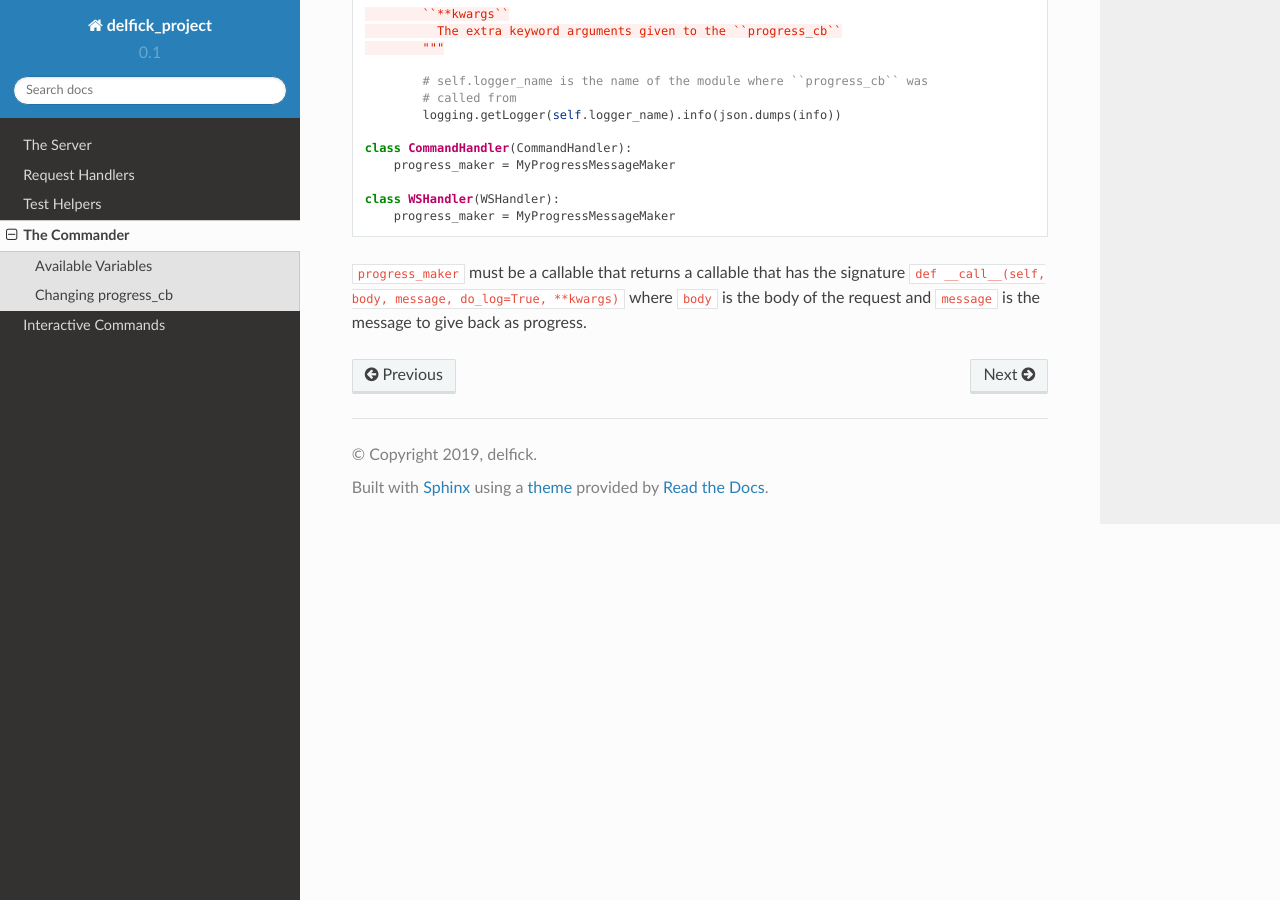
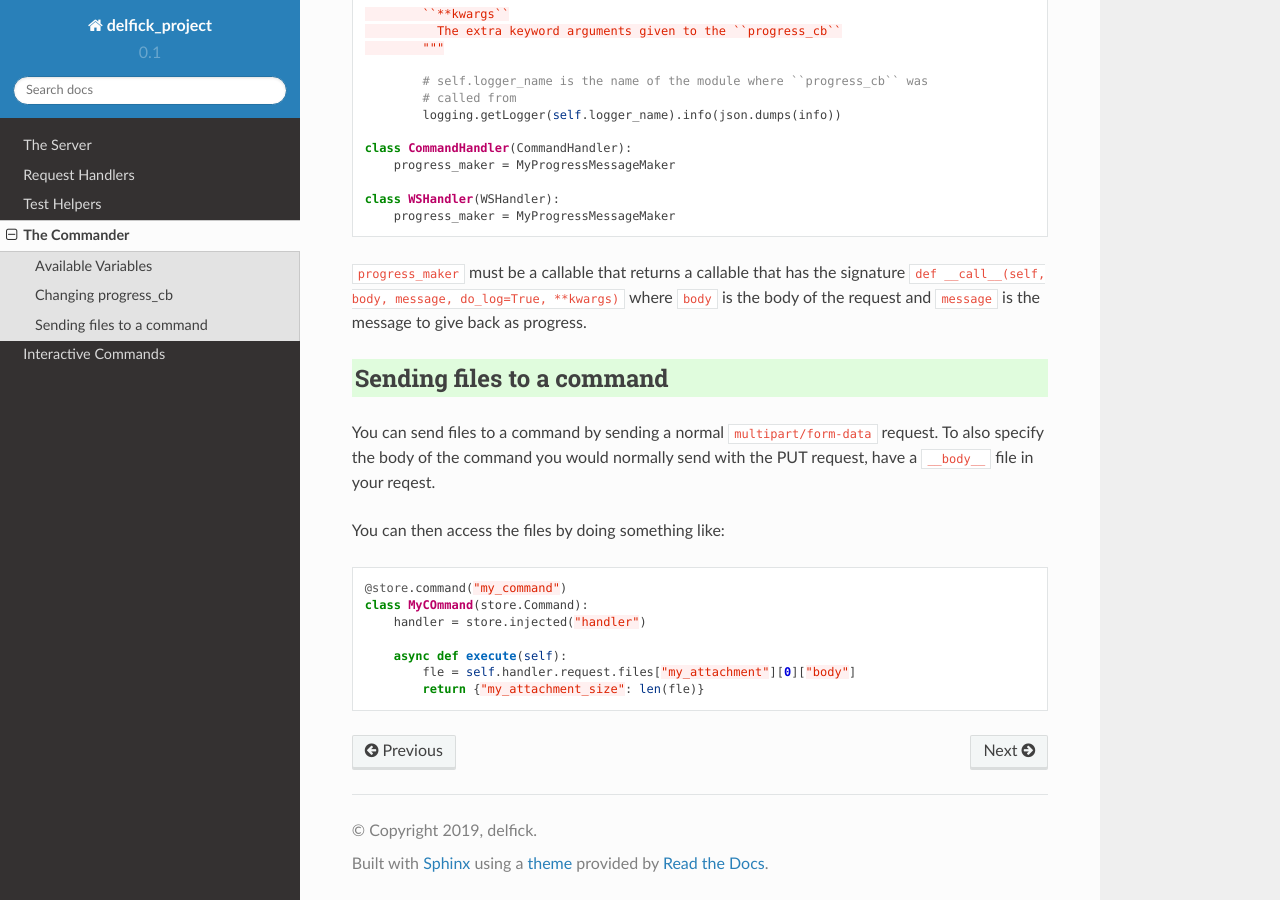
Before and after one commit to delfick/whirlwind, a Sphinx documentation site: the page built from docs/api/commander.rst, in a window 1280 px wide and 900 px high, scrolled down 5609 px. Built offline with Sphinx 7.4.7 and the Read the Docs theme 2.0.0, drawn with Linux system fonts in a browser that asks for light colours.

Commit message:
Making it possible to send files and body at the same time

```diff
--- a/README.rst
+++ b/README.rst
@@ -5,6 +5,11 @@ A wrapper around the tornado web server.
 
 Changlog
 --------
+
+0.7.1 - TBD
+    * Made it possible to accept files into a commander command. You can do this
+      by sending a ``multipart/form-data`` to the endpoint. The body of the
+      command will be extracted from a ``__body__`` file you provide.
 
 0.7 - 3 February 2020
     * Made transform_progress responsible for name spacing the progress messages
--- a/docs/api/commander.rst
+++ b/docs/api/commander.rst
@@ -313,3 +313,22 @@ If you want to change how the progress_cb works then you can do something like:
 signature ``def __call__(self, body, message, do_log=True, **kwargs)`` where
 ``body`` is the body of the request and ``message`` is the message to give back
 as progress.
+
+Sending files to a command
+--------------------------
+
+You can send files to a command by sending a normal ``multipart/form-data``
+request. To also specify the body of the command you would normally send with
+the PUT request, have a ``__body__`` file in your reqest.
+
+You can then access the files by doing something like:
+
+.. code-block:: python
+
+    @store.command("my_command")
+    class MyCOmmand(store.Command):
+        handler = store.injected("handler")
+
+        async def execute(self):
+            fle = self.handler.request.files["my_attachment"][0]["body"]
+            return {"my_attachment_size": len(fle)}
```
Also changed, not shown: docs/api/handlers.rst (+13 -0 lines), 2 other files.
